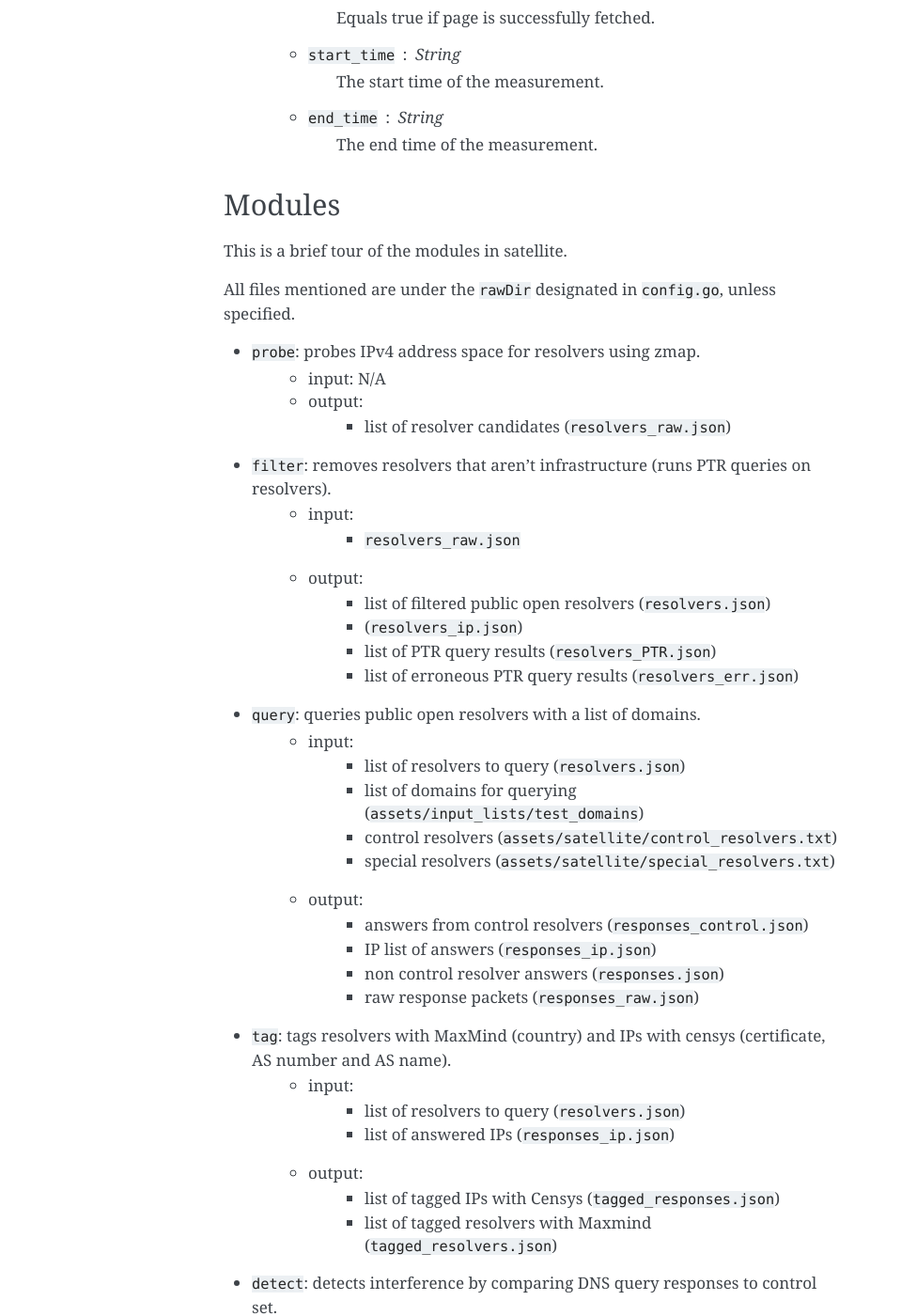
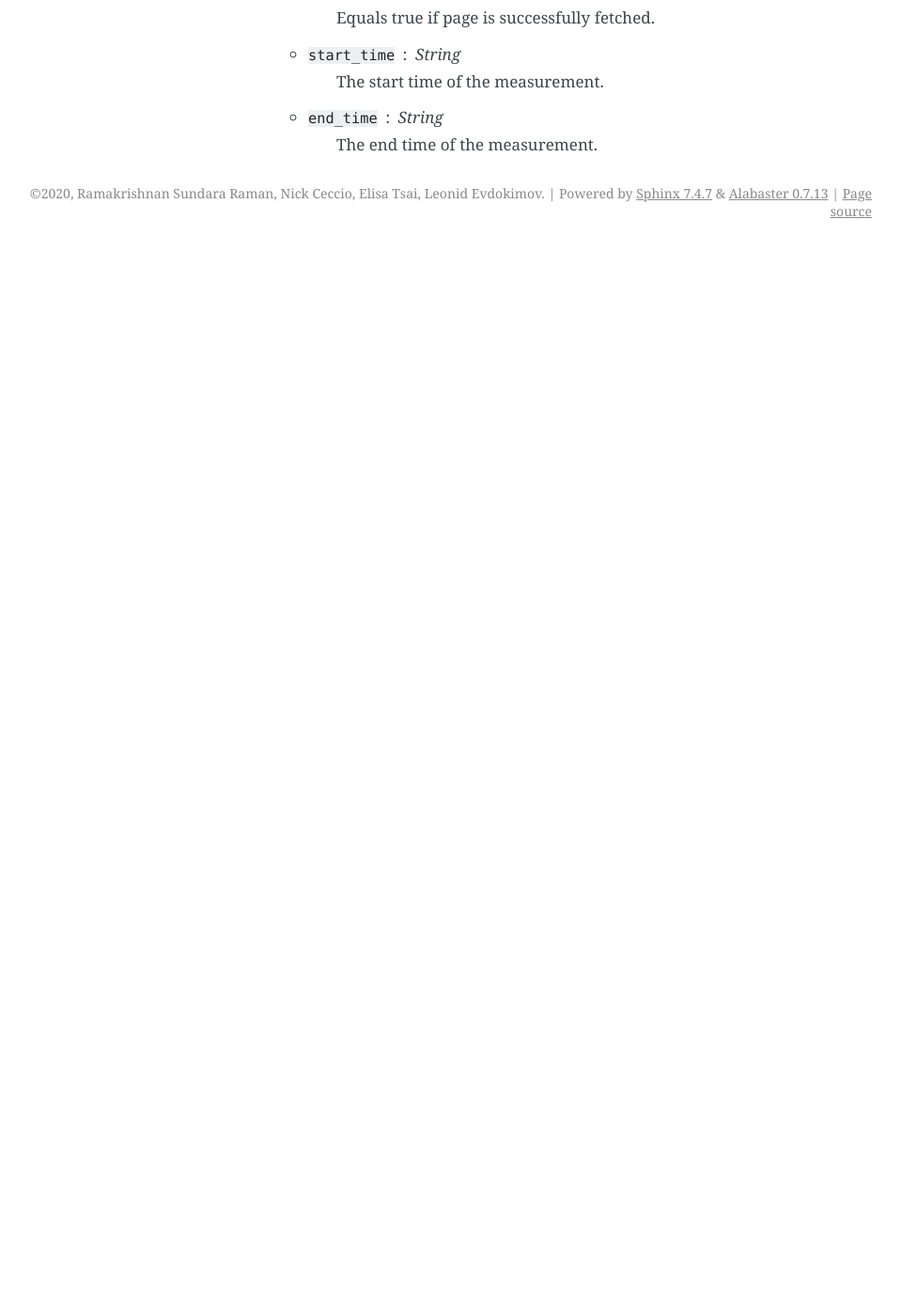
Before and after one commit to censoredplanet/censoredplanet, a Sphinx documentation site: the page built from docs/satellitev2.rst, in a window 1280 px wide and 1400 px high, scrolled down 6943 px. Shown: the whole window at 94% size, without its empty margins (182-1141 px from the left). Built offline with Sphinx 7.4.7, drawn with Linux system fonts in a browser that asks for light colours; after the commit the page ends 7207 px from its top, so only the background shows below that; some of the changed text lies outside the part shown.

Commit message:
Address comments

```diff
--- a/docs/index.rst
+++ b/docs/index.rst
@@ -15,7 +15,7 @@ Contents
     :maxdepth: 2
 
     hyperquackv2
-    satellite
+    satellitev2
     satellitev1
 
 ******************
--- a/docs/satellite.rst
+++ b/docs/satellitev2.rst
@@ -146,7 +146,7 @@ Query
 Tag
 ------
 
-1. Tag each answer IP with information from Censys.
+1. Tag each answer IP with information from `Censys <https://about.censys.io/>`_.
 
     :code:`tagged_responses.json` contains the answer IPs and their HTTP, TLS, and AS tags:
 
@@ -246,59 +246,3 @@ Fetch
         The start time of the measurement.
     * :code:`end_time` : String
         The end time of the measurement.
-
-
-*******
-Modules
-*******
-
-This is a brief tour of the modules in satellite.
-
-All files mentioned are under the :code:`rawDir` designated in :code:`config.go`, unless specified.
-
-* :code:`probe`:  probes IPv4 address space for resolvers using zmap.
-    * input: N/A
-    * output:
-        * list of resolver candidates (:code:`resolvers_raw.json`)
-* :code:`filter`: removes resolvers that aren't infrastructure (runs PTR queries on resolvers).
-    * input:
-        * :code:`resolvers_raw.json`
-    * output:
-        * list of filtered public open resolvers (:code:`resolvers.json`)
-        * (:code:`resolvers_ip.json`)
-        * list of PTR query results (:code:`resolvers_PTR.json`)
-        * list of erroneous PTR query results (:code:`resolvers_err.json`)
-* :code:`query`:  queries public open resolvers with a list of domains.
-    * input:
-        * list of resolvers to query (:code:`resolvers.json`)
-        * list of domains for querying (:code:`assets/input_lists/test_domains`)
-        * control resolvers (:code:`assets/satellite/control_resolvers.txt`)
-        * special resolvers (:code:`assets/satellite/special_resolvers.txt`)
-    * output:
-        * answers from control resolvers (:code:`responses_control.json`)
-        * IP list of answers (:code:`responses_ip.json`)
-        * non control resolver answers (:code:`responses.json`)
-        * raw response packets (:code:`responses_raw.json`)
-* :code:`tag`:  tags resolvers with MaxMind (country) and IPs with censys (certificate, AS number and AS name).
-    * input:
-        * list of resolvers to query (:code:`resolvers.json`)
-        * list of answered IPs (:code:`responses_ip.json`)
-    * output:
-        * list of tagged IPs with Censys (:code:`tagged_responses.json`)
-        * list of tagged resolvers with Maxmind (:code:`tagged_resolvers.json`)
-* :code:`detect`: detects interference by comparing DNS query responses to control set.
-    * input:
-        * :code:`tagged_responses.json`
-        * answers from non control resolvers (:code:`responses.json`)
-        * answers from control resolvers (:code:`responses_control.json`)
-        * :code:`assets/satellite/control_resolvers.txt`
-    * output:
-        * list of interference result (:code:`results.json`)
-* :code:`fetch`: fetches pages hosted on the IPs identified as interference for future blockpage analysis.
-    * input:
-        * :code:`results.json`
-    * output:
-        * list of tampered IPs, and results of HTTP(S) GET (:code:`blockpages.json`)
-* :code:`stat`:   data analysis.
-* :code:`full`:   all aforementioned modules combined.
-* :code:`upload`
```
